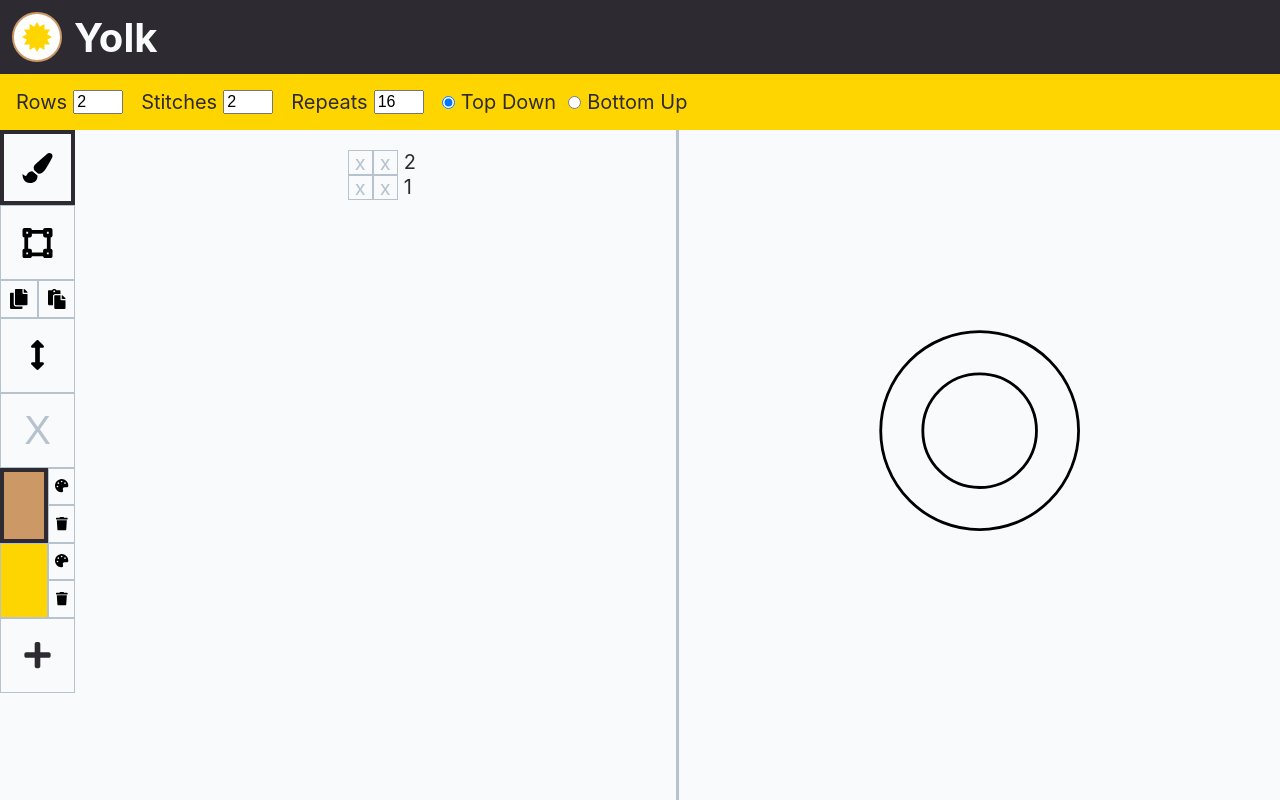
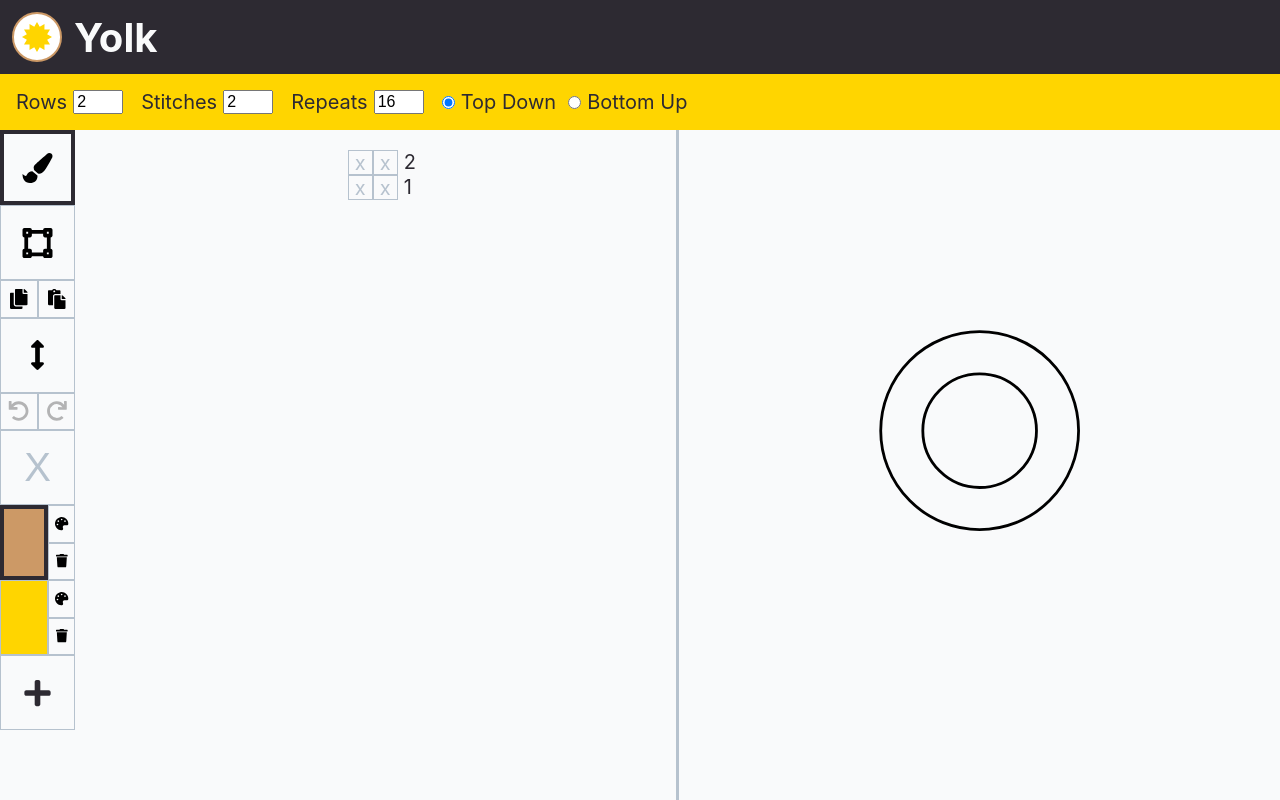
Before and after one commit to oampo/yolk, a React (Create React App) app: page / in a window 1280 px wide. Built offline with nearby package versions, Linux system fonts and the light colour scheme.

Commit message:
Undo and redo buttons

```diff
--- a/src/App.js
+++ b/src/App.js
@@ -390,6 +390,10 @@ export default function App(props) {
             setTool={setTool}
             copy={copy}
             paste={paste}
+            undo={undo}
+            redo={redo}
+            canUndo={undoHistory.position !== 0}
+            canRedo={undoHistory.position !== undoHistory.array.length}
             flip={flip}
           />
           <ColorPalette
--- a/src/Toolbar.js
+++ b/src/Toolbar.js
@@ -6,11 +6,23 @@ import {
   faCopy,
   faPaste,
   faArrowsAltV,
+  faUndo,
+  faRedo,
 } from "@fortawesome/free-solid-svg-icons";
 import "./Toolbar.scss";
 
 export default function Toolbar(props) {
-  const { tool, setTool, copy, paste, flip } = props;
+  const {
+    tool,
+    setTool,
+    copy,
+    paste,
+    undo,
+    redo,
+    canUndo,
+    canRedo,
+    flip,
+  } = props;
   return (
     <section className="toolbar">
       <button
@@ -27,17 +39,39 @@ export default function Toolbar(props) {
       >
         <FontAwesomeIcon icon={faVectorSquare} />
       </button>
-      <div className="toolbar-copy-paste">
-        <button className="toolbar-button toolbar-copy-button" onClick={copy}>
+      <div className="toolbar-row">
+        <button
+          className="toolbar-button toolbar-button-small toolbar-copy-button"
+          onClick={copy}
+        >
           <FontAwesomeIcon icon={faCopy} />
         </button>
-        <button className="toolbar-button toolbar-paste-button" onClick={paste}>
+        <button
+          className="toolbar-button toolbar-button-small toolbar-paste-button"
+          onClick={paste}
+        >
           <FontAwesomeIcon icon={faPaste} />
         </button>
       </div>
       <button className="toolbar-button toolbar-flip-button" onClick={flip}>
         <FontAwesomeIcon icon={faArrowsAltV} />
       </button>
+      <div className="toolbar-row">
+        <button
+          className="toolbar-button toolbar-button-small toolbar-copy-button"
+          onClick={undo}
+          disabled={!canUndo}
+        >
+          <FontAwesomeIcon icon={faUndo} />
+        </button>
+        <button
+          className="toolbar-button toolbar-button-small toolbar-paste-button"
+          onClick={redo}
+          disabled={!canRedo}
+        >
+          <FontAwesomeIcon icon={faRedo} />
+        </button>
+      </div>
     </section>
   );
 }
--- a/src/Toolbar.scss
+++ b/src/Toolbar.scss
@@ -21,11 +21,11 @@ $buttonSize: 75px;
   font-size: 30px;
 }
 
-.toolbar-copy-paste {
+.toolbar-row {
     display: flex;
 }
 
-.toolbar-copy-button, .toolbar-paste-button {
+.toolbar-button-small {
     width: $buttonSize / 2;
     height: $buttonSize / 2;
 
```
